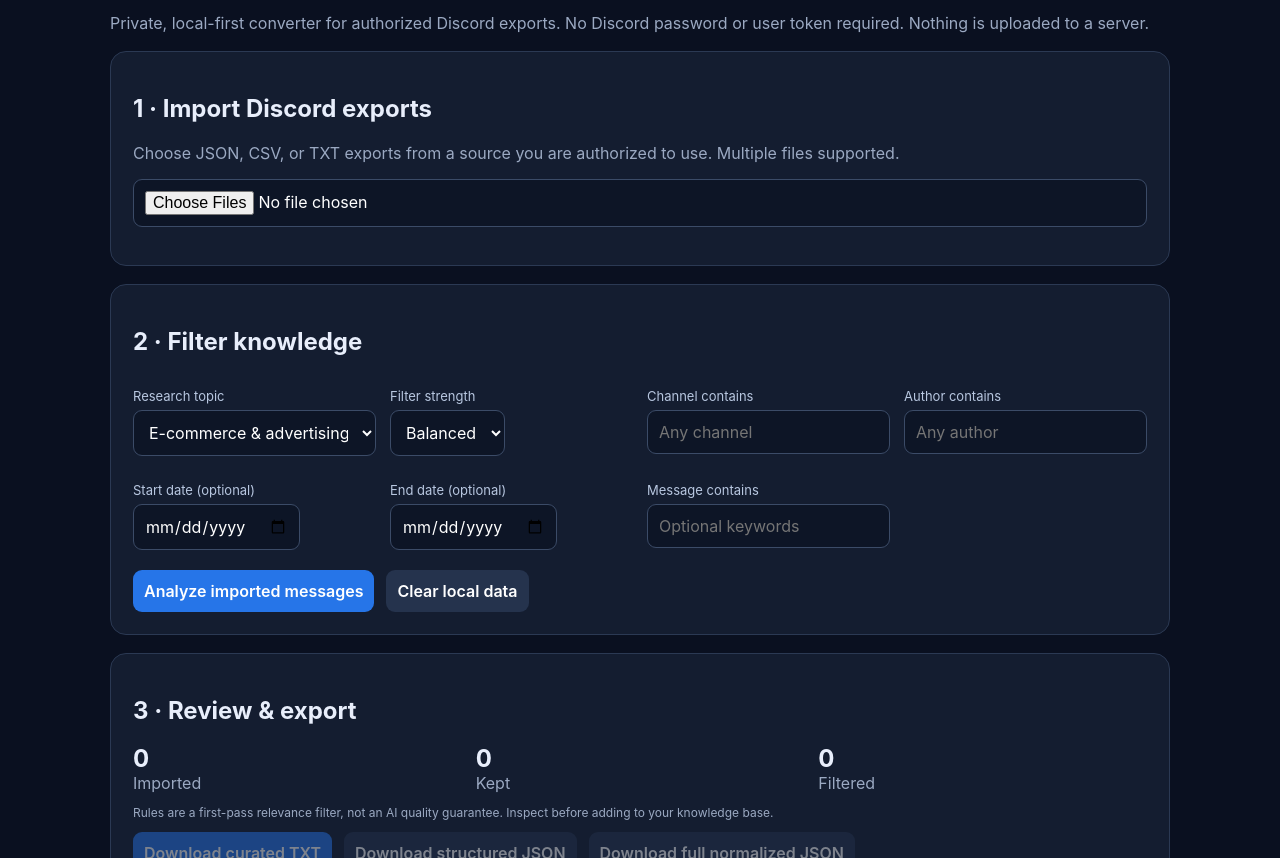
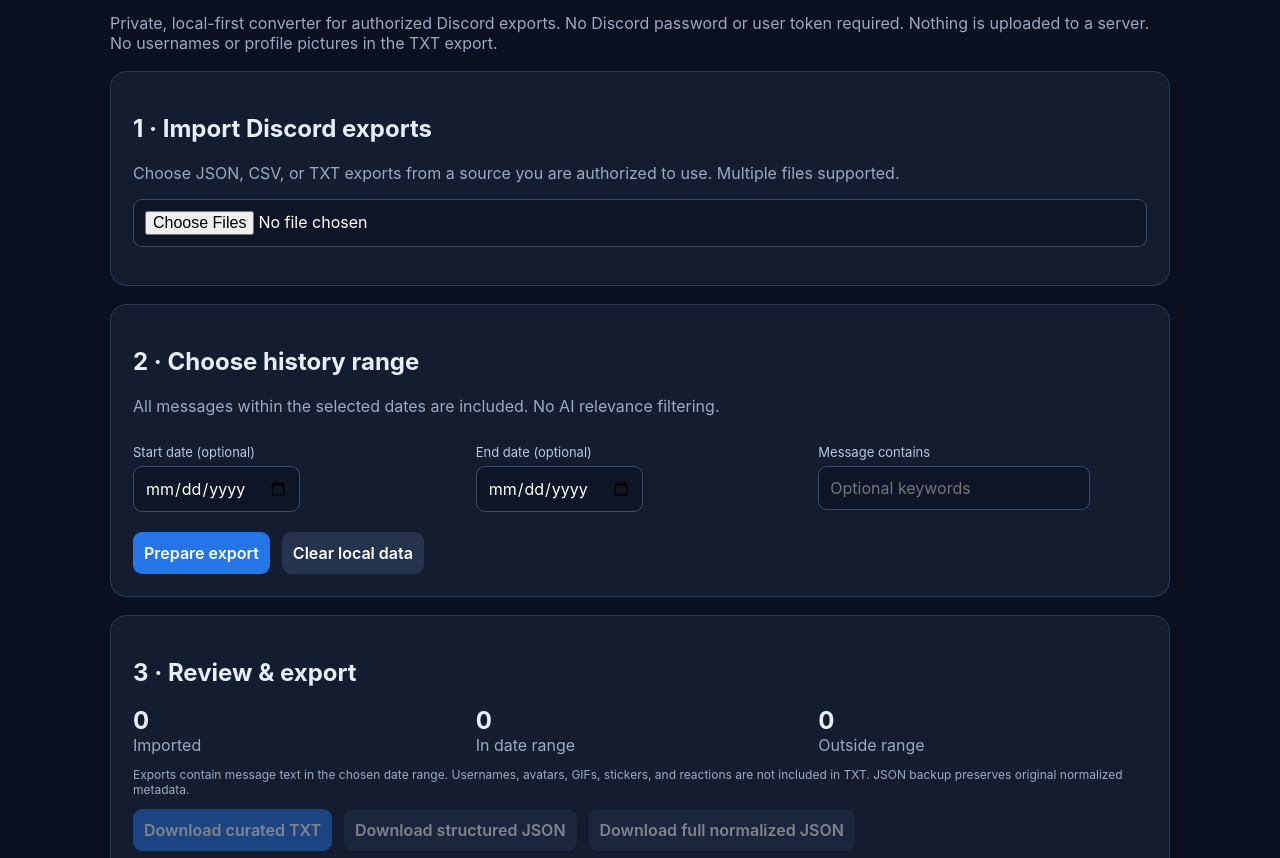
Before and after one commit to ojgldkee/github-scrape, a plain HTML site: page index.html in a window 1280 px wide. Shown: the part 94-952 px from the top of the page. Drawn offline with Linux system fonts and the light colour scheme.

Commit message:
Simplify Discord exports to full date-range text without knowledge filtering or usernames

```diff
--- a/index.html
+++ b/index.html
@@ -1,10 +1,10 @@
 <!doctype html>
 <html lang="en"><head><meta charset="utf-8"><meta name="viewport" content="width=device-width,initial-scale=1"><title>GitHub Scrape · Discord Knowledge Curator</title><style>
 :root{font-family:Inter,system-ui,sans-serif;color:#e8eefb;background:#0a1020}*{box-sizing:border-box}body{margin:0}main{max-width:1100px;margin:35px auto;padding:20px}h1{font-size:30px;margin:0 0 8px}.muted{color:#9ba9c2}.panel{background:#141d30;border:1px solid #2b3953;border-radius:16px;padding:22px;margin-top:18px}.grid{display:grid;grid-template-columns:repeat(auto-fit,minmax(220px,1fr));gap:14px}label{display:block;font-size:13px;color:#b8c7e0;margin:12px 0 6px}select,input,button{font:inherit;border-radius:9px;padding:11px;background:#0d1526;color:#fff;border:1px solid #3b4b67;max-width:100%}input[type=file]{width:100%}button{background:#2675e8;border:0;cursor:pointer;font-weight:600}button:disabled{opacity:.45;cursor:not-allowed}.secondary{background:#25334d}.stat{font-size:24px;font-weight:700}.small{font-size:12px}.message{border-top:1px solid #2b3953;padding:14px 0;white-space:pre-wrap;overflow-wrap:anywhere}.tag{color:#80c4ff;font-size:12px}a{color:#8cc7ff}#error{color:#ff9d9d}.row{display:flex;gap:12px;flex-wrap:wrap;align-items:center}details{margin-top:14px}summary{cursor:pointer}</style></head><body><main>
-<h1>Discord Knowledge Curator</h1><p class="muted">Private, local-first converter for authorized Discord exports. No Discord password or user token required. Nothing is uploaded to a server.</p>
+<h1>Discord Knowledge Curator</h1><p class="muted">Private, local-first converter for authorized Discord exports. No Discord password or user token required. Nothing is uploaded to a server. No usernames or profile pictures in the TXT export.</p>
 <section class="panel"><h2>1 · Import Discord exports</h2><p class="muted">Choose JSON, CSV, or TXT exports from a source you are authorized to use. Multiple files supported.</p><input id="files" type="file" accept=".json,.csv,.txt" multiple><p id="error" role="alert"></p></section>
-<section class="panel"><h2>2 · Filter knowledge</h2><div class="grid"><div><label for="topic">Research topic</label><select id="topic"><option value="ecommerce">E-commerce & advertising</option><option value="crypto">Crypto & trading</option><option value="all">All substantive knowledge</option></select></div><div><label for="strict">Filter strength</label><select id="strict"><option value="medium">Balanced</option><option value="high">Strict</option><option value="low">Broad</option></select></div><div><label for="channel">Channel contains</label><input id="channel" placeholder="Any channel"></div><div><label for="author">Author contains</label><input id="author" placeholder="Any author"></div><div><label for="after">Start date (optional)</label><input id="after" type="date"></div><div><label for="before">End date (optional)</label><input id="before" type="date"></div><div><label for="search">Message contains</label><input id="search" placeholder="Optional keywords"></div></div><div class="row" style="margin-top:20px"><button id="process">Analyze imported messages</button><button class="secondary" id="clear">Clear local data</button></div></section>
-<section class="panel"><h2>3 · Review & export</h2><div class="grid"><div><div class="stat" id="total">0</div><span class="muted">Imported</span></div><div><div class="stat" id="kept">0</div><span class="muted">Kept</span></div><div><div class="stat" id="ignored">0</div><span class="muted">Filtered</span></div></div><p class="muted small">Rules are a first-pass relevance filter, not an AI quality guarantee. Inspect before adding to your knowledge base.</p><div class="row"><button id="txt" disabled>Download curated TXT</button><button id="json" class="secondary" disabled>Download structured JSON</button><button id="all" class="secondary" disabled>Download full normalized JSON</button></div><div id="preview"></div></section>
+<section class="panel"><h2>2 · Choose history range</h2><p class="muted">All messages within the selected dates are included. No AI relevance filtering.</p><div class="grid"><div><label for="after">Start date (optional)</label><input id="after" type="date"></div><div><label for="before">End date (optional)</label><input id="before" type="date"></div><div><label for="search">Message contains</label><input id="search" placeholder="Optional keywords"></div></div><div class="row" style="margin-top:20px"><button id="process">Prepare export</button><button class="secondary" id="clear">Clear local data</button></div></section>
+<section class="panel"><h2>3 · Review & export</h2><div class="grid"><div><div class="stat" id="total">0</div><span class="muted">Imported</span></div><div><div class="stat" id="kept">0</div><span class="muted">In date range</span></div><div><div class="stat" id="ignored">0</div><span class="muted">Outside range</span></div></div><p class="muted small">Exports contain message text in the chosen date range. Usernames, avatars, GIFs, stickers, and reactions are not included in TXT. JSON backup preserves original normalized metadata.</p><div class="row"><button id="txt" disabled>Download curated TXT</button><button id="json" class="secondary" disabled>Download structured JSON</button><button id="all" class="secondary" disabled>Download full normalized JSON</button></div><div id="preview"></div></section>
 <section class="panel"><h2>Discord connection</h2><p>Directly reading all channels from your logged-in Discord account is <strong>not enabled</strong>. Discord does not provide unrestricted account-history access through ordinary OAuth. This tool processes exports you already have permission to obtain; it does not scrape Discord sessions or extract tokens.</p><details><summary>Supported input formats</summary><p>JSON: array of message objects or DiscordChatExporter-style <code>{messages:[...]}</code>, including author, timestamp, content, attachments, and replies. CSV: header row with content/message, author, channel and date columns. TXT: plain text or lines such as <code>[date] author: message</code>.</p></details></section>
 </main><script>
 const $=id=>document.getElementById(id);let records=[],kept=[];
@@ -13,12 +13,12 @@
 function csvParse(s){const rows=[];let row=[],cell='',quote=false;for(let i=0;i<s.length;i++){let c=s[i];if(c==='"'){if(quote&&s[i+1]==='"'){cell+='"';i++}else quote=!quote}else if(c===','&&!quote){row.push(cell);cell=''}else if((c==='\n'||c==='\r')&&!quote){if(c==='\r'&&s[i+1]==='\n')i++;row.push(cell);if(row.some(x=>x.trim()))rows.push(row);row=[];cell=''}else cell+=c;}row.push(cell);if(row.some(x=>x.trim()))rows.push(row);const headers=(rows.shift()||[]).map(x=>x.trim().toLowerCase());return rows.map(r=>Object.fromEntries(headers.map((h,i)=>[h,r[i]||''])));}
 async function readFile(f){const s=await f.text();let data;if(f.name.toLowerCase().endsWith('.json')){const obj=JSON.parse(s);data=Array.isArray(obj)?obj:(obj.messages||obj.data||[]);if(!Array.isArray(data))throw Error('JSON has no message array')}else if(f.name.toLowerCase().endsWith('.csv'))data=csvParse(s);else data=s.split(/\r?\n/).filter(Boolean).map((line,i)=>{const m=line.match(/^\[([^\]]+)\]\s*([^:]+):\s*(.*)$/);return m?{timestamp:m[1],author:m[2],content:m[3]}:{content:line,id:i}});return data.map((m,i)=>normalize(m,f.name,i)).filter(m=>m.content||m.attachments.length);}
 const topics={ecommerce:/\b(ecom|e-commerce|shopify|dropship|meta ads|facebook ads|tiktok ads|google ads|cbo|abo|roas|cpa|ctr|cpm|conversion|landing page|creative|hook|product research|ad account|advertis|campaign|pixel|upsell|checkout|aov|profit margin|supplier|fulfillment|scal(e|ing)|retarget|attribution|ugc|offer|sales funnel)\b/i,crypto:/\b(crypto|bitcoin|btc|ethereum|eth|solana|sol|token|blockchain|defi|dex|cex|liquidity|market cap|on.chain|wallet|trading|trade|entry|exit|support|resistance|bullish|bearish|memecoin|perpetual|funding rate|airdrop|yield farming)\b/i};
-function relevant(m){const text=m.content;const date=m.timestamp?Date.parse(m.timestamp):NaN;const after=$('after').value?Date.parse($('after').value+'T00:00:00'):null;const before=$('before').value?Date.parse($('before').value+'T23:59:59'):null;if((after!==null||before!==null)&&!Number.isFinite(date))return false;if(after!==null&&date<after)return false;if(before!==null&&date>before)return false;const topic=$('topic').value;const match=topic==='all'||topics[topic].test(text+' '+m.channel);const casual=/^(lol+|lmao+|haha+|hey|hi|gm|gn|thanks|thank you|ok(ay)?|yes|no|same|bro|wyd|good morning|good night|😂+|👍+)\W*$/i.test(text);const score=(match?2:0)+(text.length>=90?1:0)+(text.length>=230?1:0)+(/\b(because|tested|result|strategy|example|step|how to|worked|failed|recommend|case study|data|percent|%|\$\d+)\b/i.test(text)?1:0)-(casual?3:0);const threshold={low:1,medium:3,high:4}[$('strict').value];return score>=threshold&&(!clean($('channel').value)||m.channel.toLowerCase().includes($('channel').value.toLowerCase()))&&(!clean($('author').value)||m.author.toLowerCase().includes($('author').value.toLowerCase()))&&(!clean($('search').value)||text.toLowerCase().includes($('search').value.toLowerCase()));}
+function relevant(m){const date=m.timestamp?Date.parse(m.timestamp):NaN;const after=$('after').value?Date.parse($('after').value+'T00:00:00'):null;const before=$('before').value?Date.parse($('before').value+'T23:59:59'):null;if((after!==null||before!==null)&&!Number.isFinite(date))return false;if(after!==null&&date<after)return false;if(before!==null&&date>before)return false;return true;}
 function update(){kept=records.filter(relevant);$('total').textContent=records.length.toLocaleString();$('kept').textContent=kept.length.toLocaleString();$('ignored').textContent=(records.length-kept.length).toLocaleString();for(const id of ['txt','json','all'])$(id).disabled=!records.length;$('preview').replaceChildren();kept.slice(0,50).forEach(m=>{const d=document.createElement('div');d.className='message';const h=document.createElement('div');h.className='tag';h.textContent=[m.server,m.channel,m.author,m.timestamp].filter(Boolean).join(' · ');const p=document.createElement('div');p.textContent=m.content;d.append(h,p);$('preview').append(d)});}
 $('files').onchange=async e=>{try{$('error').textContent='';let next=[];for(const f of e.target.files)next.push(...await readFile(f));const map=new Map([...records,...next].map(m=>[m.id+'|'+m.source,m]));records=[...map.values()];update()}catch(err){$('error').textContent='Import failed: '+err.message}};
 $('process').onclick=update;$('clear').onclick=()=>{records=[];kept=[];$('files').value='';update()};
 function download(name,data,type){const url=URL.createObjectURL(new Blob([data],{type}));const a=document.createElement('a');a.href=url;a.download=name;a.click();setTimeout(()=>URL.revokeObjectURL(url),2000)}
-$('txt').onclick=()=>download('discord-knowledge.txt',kept.map(m=>['SERVER: '+m.server,'CHANNEL: '+m.channel,'DATE: '+m.timestamp,'AUTHOR: '+m.author,'MESSAGE: '+m.content,'ATTACHMENTS: '+JSON.stringify(m.attachments),'SOURCE: '+m.source].join('\n')).join('\n\n---\n\n'),'text/plain');
+$('txt').onclick=()=>download('discord-knowledge.txt',kept.map(m=>['CHANNEL: '+m.channel,'DATE: '+m.timestamp,'MESSAGE: '+m.content].join('\n')).join('\n\n---\n\n'),'text/plain');
 $('json').onclick=()=>download('discord-knowledge.json',JSON.stringify(kept,null,2),'application/json');
 $('all').onclick=()=>download('discord-full-normalized.json',JSON.stringify(records,null,2),'application/json');
 </script></body></html>
```
